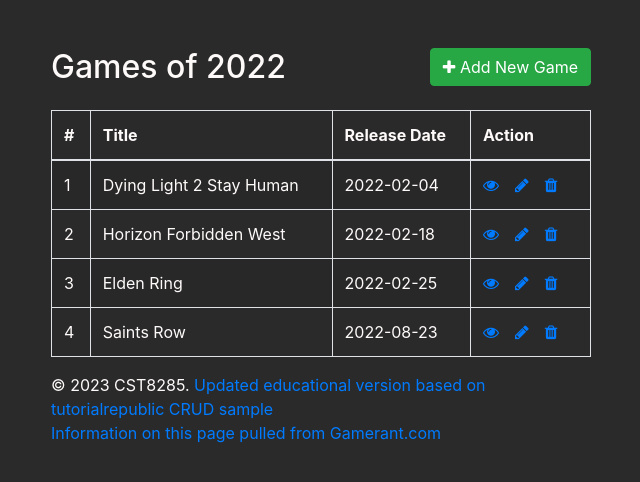
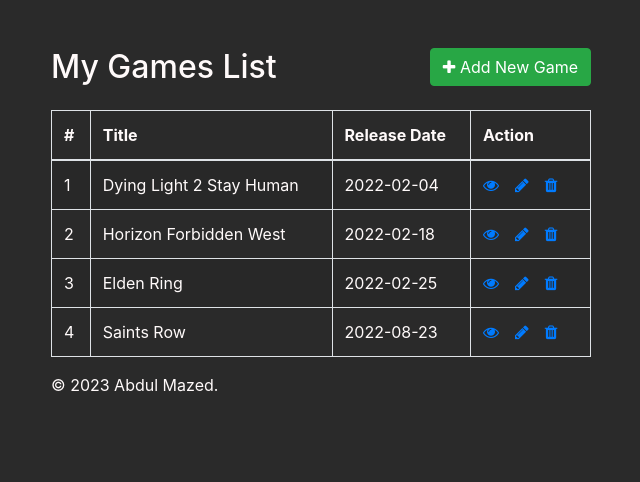
Before and after one commit to Majeed-ch/Games-Tracker, a PHP site: page /index.php in a window 1280 px wide. Shown: the top 482 px of the page, without its empty margins (319-959 px from the left). Run offline with PHP 8.4, Linux system fonts and the light colour scheme; data comes from the database, SQL or seed files in the repository.

Commit message:
minor changes

```diff
--- a/dao/gamesDAO.php
+++ b/dao/gamesDAO.php
@@ -68,8 +68,7 @@ class gamesDAO extends abstractDAO {
     public function addGame($game){
 
         if(!$this->mysqli->connect_errno){
-            /**
-            The query uses the question mark (?) as a
+            /**The query uses the question mark (?) as a
             placeholder for the parameters to be used in the query.
             The prepare method of the mysqli object returns
             a mysqli_stmt object. It takes a parameterized
@@ -111,8 +110,7 @@ class gamesDAO extends abstractDAO {
     public function updateGame($game){
 
         if(!$this->mysqli->connect_errno){
-            /**
-            The query uses the question mark (?) as a
+            /**The query uses the question mark (?) as a
             placeholder for the parameters to be used
             in the query.
             The prepare method of the mysqli object returns
--- a/footer.php
+++ b/footer.php
@@ -1,11 +1,6 @@
-    <footer>
-        <p>&copy; <?php echo date("Y");?>  CST8285.
-        <a href = "https://www.tutorialrepublic.com/php-tutorial/php-mysql-crud-application.php">
-            Updated educational version based on tutorialrepublic CRUD sample
-        </a> <br>
-        <a href = "https://gamerant.com/video-games-2022-most-anticipated-best">
-            Information on this page pulled from Gamerant.com
-        </a>
+    <footer >
+        <p>&copy; <?php echo date("Y");?>  Abdul Mazed.
+        <br>
         </p>
 
     </footer>
--- a/index.php
+++ b/index.php
@@ -37,7 +37,7 @@
             <div class="game">
                 <div class="col-md-12">
                     <div class="mt-5 mb-3 clearfix">
-                        <h2 class="pull-left">Games of 2022</h2>
+                        <h2 class="pull-left">My Games List</h2>
                         <a href="create.php" class="btn btn-success pull-right"><i class="fa fa-plus"></i> Add New Game</a>
                     </div>
                     <?php
```
